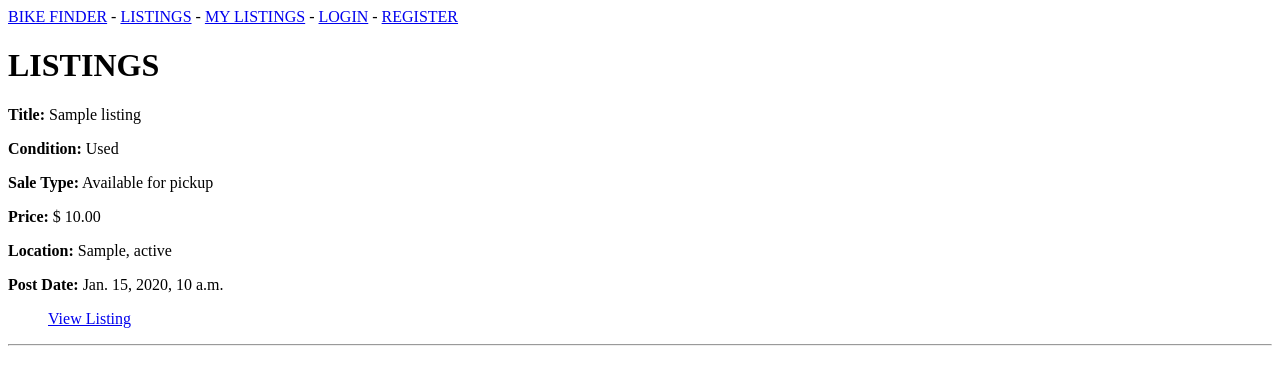
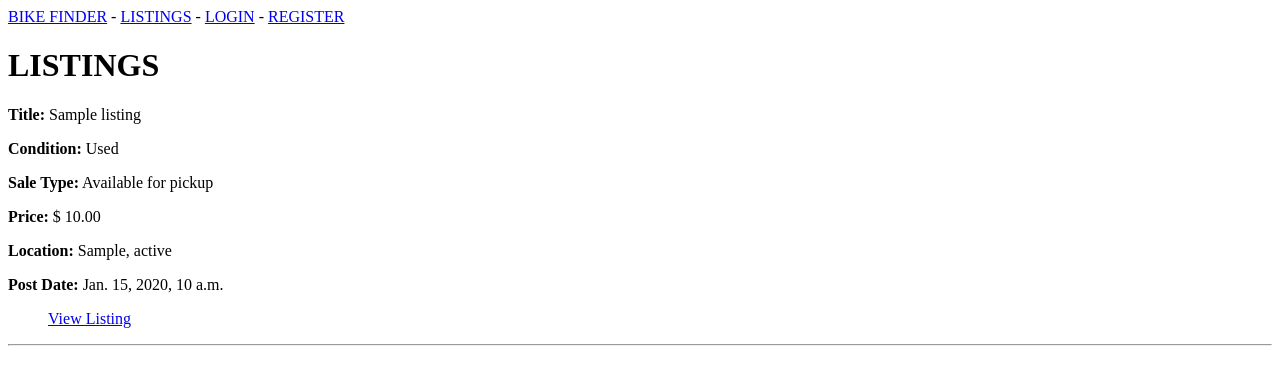
Before and after one commit to RebeccaSchmelzer/listings-app, a Django app: page /all_listings/ in a window 1280 px wide. Shown: the top 385 px of the page. Run offline with Django 5.2, Linux system fonts and the light colour scheme; tables that the repository leaves empty hold one stand-in row (values such as "Sample post").

Commit message:
my listings functionality w/ specific users

```diff
--- a/listings/templates/listings/base.html
+++ b/listings/templates/listings/base.html
@@ -1,9 +1,9 @@
 <nav class = "navbar">
     <a href="{% url 'listings:index' %}">BIKE FINDER</a> -
     <a href="{% url 'listings:all_listings' %}">LISTINGS</a> -
-    <a href="{% url 'listings:my_listings' %}">MY LISTINGS</a> -
     {% if user.is_authenticated %}
     {{ user.username }} -
+    <a href="{% url 'listings:my_listings' %}">MY LISTINGS</a> -
     <a href="{% url 'users:log_out' %}">LOG OUT</a>
     {% else %}
     <a href="{% url 'users:login' %}">LOGIN</a> -
--- a/listings/views.py
+++ b/listings/views.py
@@ -23,7 +23,7 @@ def new_listing(request):
         form = ListingForm(request.POST, request.FILES)
         if form.is_valid():
             instance = form.save(commit=False)
-            instance.user = request.saver
+            instance.user = request.user
             instance.save()
             form.save()
             return redirect('listings:all_listings')
@@ -36,8 +36,11 @@ def detail(request, detail_id):
     context = {'detail': detail}
     return render(request, 'listings/detail.html', context)
 
+from django.contrib.auth.decorators import login_required
+
+@login_required
 def my_listings(request):
-    my_listings = Listings.objects.order_by('-list_date')
+    my_listings = Listings.objects.filter(user=request.user).order_by('-list_date')
     context = {'my_listings': my_listings}
     return render(request, 'listings/my_listings.html', context)
 
```
Also changed, not shown: Screenshot_2024-04-03_at_10.02.15PM.png (added), Screenshot_2024-04-03_at_10.02.15PM_Asg6H51.png (added), Screenshot_2024-04-03_at_9.39.22PM.png (added).
